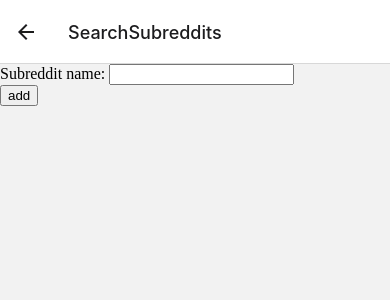
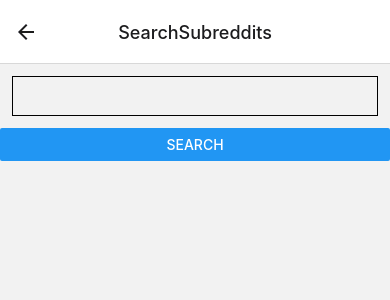
Before and after one commit to ahmedredabs/projetWeb, a React Native app: screen /SearchSubreddits in a window 390 px wide. Shown: the top 300 px of the page. Built offline with nearby package versions, Linux system fonts and the light colour scheme.

Commit message:
async storage, navigation,...

```diff
--- a/App.js
+++ b/App.js
@@ -1,9 +1,7 @@
 import React from "react"
-import { StatusBar } from 'expo-status-bar';
-import { StyleSheet, Text, View } from 'react-native';
+import { Text, Button } from 'react-native';
 import SearchSubreddits from './src/components/SearchSubreddits/SearchSubreddits'
 import Subreddits from "./src/components/Subreddits/Subreddits";
-import Storage from "./src/components/Storage/Storage";
 import Home from './src/components/Home/Home'
 import { NavigationContainer } from '@react-navigation/native';
 import { createNativeStackNavigator } from '@react-navigation/native-stack';
@@ -14,20 +12,17 @@
 
   return (
     <NavigationContainer>
-      <Stack.Navigator>
-        <Stack.Screen name="Home" component={Home} />
+      <Stack.Navigator initialRouteName="Home" screenOptions={{headerTitleAlign: 'center'}}>
+        <Stack.Screen name="Home" component={Home} options={({ navigation, route }) => ({
+          headerTitle: (props) => <Text {...props} />,
+          headerRight: () => (
+            <Button title="Subreddits" />
+          ),
+        })}
+      />
+        <Stack.Screen name="Subreddits" component={Subreddits}/>
         <Stack.Screen name="SearchSubreddits" component={SearchSubreddits}/>
-        <Stack.Screen name="Subreddits" component={Subreddits}/>
       </Stack.Navigator>
     </NavigationContainer>
   );
 }
-
-const styles = StyleSheet.create({
-  container: {
-    flex: 1,
-    backgroundColor: '#fff',
-    alignItems: 'center',
-    justifyContent: 'center',
-  },
-});
--- a/package.json
+++ b/package.json
@@ -10,9 +10,10 @@
   },
   "dependencies": {
     "@expo/webpack-config": "^0.17.2",
-    "@react-native-async-storage/async-storage": "^1.17.11",
+    "@react-native-async-storage/async-storage": "~1.17.3",
     "@react-navigation/native": "^6.0.13",
     "@react-navigation/native-stack": "^6.9.1",
+    "axios": "^1.2.0",
     "expo": "~47.0.6",
     "expo-status-bar": "~1.4.2",
     "react": "18.1.0",
@@ -20,6 +21,7 @@
     "react-native": "0.70.5",
     "react-native-safe-area-context": "4.4.1",
     "react-native-screens": "~3.18.0",
+    "react-native-vector-icons": "^9.2.0",
     "react-native-web": "~0.18.9"
   },
   "devDependencies": {
--- a/src/components/Home/Home.jsx
+++ b/src/components/Home/Home.jsx
@@ -1,9 +1,20 @@
 import React from "react";
+import { View, Button, Text } from 'react-native';
 
+const Home = ({navigation}) => {
 
-const Home = () => {
+  React.useEffect(() => {
+    navigation.setOptions({
+      headerRight: () => (
+        <Button onPress={() => navigation.navigate('Subreddits', { name: 'Jane' })} title="Subreddits" />
+      ),
+    });
+  }, [navigation]);
+
   return (
-    <h1>Test</h1>
+    <View style={{ flex: 1, alignItems: 'center', justifyContent: 'center' }}>
+      <Text>Home Screen</Text>
+    </View>
   );
 
 };
--- a/src/components/SearchSubreddits/SearchSubreddits.jsx
+++ b/src/components/SearchSubreddits/SearchSubreddits.jsx
@@ -1,42 +1,78 @@
 import React, { useState, useEffect } from "react";
-import { Text, TextInput, View } from 'react-native';
-import Storage from "../Storage/Storage";
+import { StatusBar, SafeAreaView, FlatList, Text, TextInput, View, StyleSheet, Button } from 'react-native';
 import AsyncStorage from '@react-native-async-storage/async-storage';
+import * as Config from "../../utils/config"
+import {searchSubreddits} from "../../service/RedditApiService"
 
 const SearchSubreddits = () => {
-    const storeObjectData = Storage.storeObjectData
+  const [ savedSubreddits, setSavedSubreddits ] = useState([])
+  const [ searchedSubreddits, setSearchedSubreddits ] = useState([])
+  const [query, setQuery] = React.useState("");
 
-  const [ subreddit, setSubredditName ] = useState('')
-  const [ savedSubreddits, saveSubreddits ] = useState([])
+  const initialLoad = () => {
+    AsyncStorage.getItem(Config.SAVED_SUBREDDITS_KEY)
+    .then(req => JSON.parse(req))
+    .then(json => setSavedSubreddits(json))
+    .catch(error => console.log('Unable to load data!'))
+  }
+  useEffect(initialLoad, [])
 
-  const handleAddSubredditName = (event) => {
-    event.preventDefault();
-    savedSubreddits.push(subreddit)
-    AsyncStorage.setItem('savedSubreddits', JSON.stringify(savedSubreddits))
+  const handleAddSubredditName = (item) => {
+    var newArray = savedSubreddits.concat(item)
+    setSavedSubreddits(newArray)
+    AsyncStorage.setItem(Config.SAVED_SUBREDDITS_KEY, JSON.stringify(newArray))
     .then(json => console.log('success!'))
-    .catch(error => console.log('error!'));
-    saveSubreddits(
-      savedSubreddits
-    );
+    .catch(error => console.log(error));
   };
 
-  const handleSubredditNameChange = (event) => {
-    setSubredditName(event.target.value);
-  };
+  const handleRequest = () => {
+    searchSubreddits(query).then(
+      data => setSearchedSubreddits(data.names)
+    ).catch(error => console.log(error))
+  }
 
   return (
-    <View>
-        <form onSubmit={handleAddSubredditName}>
-            <div>
-                Subreddit name: <input value={subreddit} onChange={handleSubredditNameChange} />
-            </div>
-            <div>
-                <button type="submit">add</button>
-            </div>
-        </form>
+    <View >
+      <TextInput style={styles.input} onChangeText = {setQuery} value={query} />
+      <Button  onPress={handleRequest} title="search"/>
+      <SafeAreaView style={styles.container}>
+      <FlatList
+        data={searchedSubreddits}
+        renderItem={({item}) => (
+          <View >
+            <Text style={styles.item}> {item} + test</Text>
+            <Button onPress={() =>handleAddSubredditName(item)} title="Add"></Button>
+          </View>
+        )}
+        keyExtractor={(item, index) => index}
+        extraData={searchedSubreddits}
+      />
+      </SafeAreaView>
     </View>
   );
 
 };
 
+const styles = StyleSheet.create({
+  container: {
+    flex: 1,
+    marginTop: StatusBar.currentHeight || 0,
+  },
+  input: {
+    height: 40,
+    margin: 12,
+    borderWidth: 1,
+    padding: 10,
+  },
+  item: {
+    backgroundColor: '#ffff',
+    padding: 20,
+    marginVertical: 8,
+    marginHorizontal: 16
+  },
+  title: {
+    fontSize: 32,
+  }
+})
+
 export default SearchSubreddits;
--- a/src/components/Storage/Storage.jsx
+++ b/src/components/Storage/Storage.jsx
@@ -1,5 +1,7 @@
 import React from "react"
 import AsyncStorage from '@react-native-async-storage/async-storage';
+
+//not used yet
 
   const storeObjectData = async (key, value) => {
     return AsyncStorage.setItem(key, JSON.stringify(value))
--- a/src/components/Subreddits/Subreddits.jsx
+++ b/src/components/Subreddits/Subreddits.jsx
@@ -1,35 +1,85 @@
 
 import React, { useState, useEffect } from "react";
-import { Text, TextInput, View } from 'react-native';
-import Storage from "../Storage/Storage";
+import { SafeAreaView, FlatList, StyleSheet, Text, TextInput, View, Button, StatusBar} from 'react-native';
 import AsyncStorage from '@react-native-async-storage/async-storage';
+import * as Config from "../../utils/config"
+import { useIsFocused } from "@react-navigation/native";
 
-const Subreddits = () => {
-    const getObjectData = Storage.getObjectData
+const Subreddits = ({navigation}) => {
+  const [ subreddits, setSubreddits ] = useState([])
+  const isFocused = useIsFocused();
 
-  const [ subreddits, setSubreddits ] = useState([])
+  const initialLoad = () => {
 
-  const handleViewSubreddits = (event) => {
-    event.preventDefault();
-    AsyncStorage.getItem('savedSubreddits')
-    .then(req => JSON.parse(req))
-    .then(json => {
-        console.log(json)
-        setSubreddits(json)
-    })
-    .catch(error => console.log('error!'))
-  };
+    if(isFocused){
+      AsyncStorage.getItem(Config.SAVED_SUBREDDITS_KEY)
+      .then(req => JSON.parse(req))
+      .then(json => setSubreddits(json))
+      .catch(error => console.log('Unable to load data!'))
+  }
+  }
+  useEffect(initialLoad, [])
+
+  useEffect(() => {
+    if(isFocused){
+      initialLoad();
+    }
+  }, [ isFocused]);
+
+  const handleDeleteSubredditName = (item) => {
+    var index = subreddits.indexOf(item);
+    const nextList = [...subreddits];
+    if (index !== -1) {
+      nextList.splice(index, 1);
+    }
+    AsyncStorage.setItem(Config.SAVED_SUBREDDITS_KEY, JSON.stringify(nextList))
+    .then(json =>setSubreddits(nextList))
+    .then(er => console.log(er))
+
+  }
+
+  React.useEffect(() => {
+    navigation.setOptions({
+      headerRight: () => (
+        <Button onPress={() => navigation.navigate('SearchSubreddits', { name: 'Jane' })} title="Add" />
+      ),
+    });
+  }, [navigation]);
 
   return (
-    <View>
-        <form onSubmit={handleViewSubreddits}>
-            <div>
-                <button type="Get">add</button>
-            </div>
-        </form>
+    <View style={{ flex: 1, alignItems: 'center'}}>
+      <SafeAreaView style={styles.container}>
+      <FlatList
+        data={subreddits}
+        renderItem={({item}) => (
+          <View >
+            <Text style={styles.item}> {item}</Text>
+            <Button onPress={() =>handleDeleteSubredditName(item)} title="Delete"></Button>
+          </View>
+        )}
+        keyExtractor={(item, index) => index}
+        extraData={subreddits}
+      />
+    </SafeAreaView>
     </View>
   );
 
 };
 
+const styles = StyleSheet.create({
+  container: {
+    flex: 1,
+    marginTop: StatusBar.currentHeight || 0,
+  },
+  item: {
+    backgroundColor: '#ffff',
+    padding: 20,
+    marginVertical: 8,
+    marginHorizontal: 16,
+  },
+  title: {
+    fontSize: 32,
+  },
+});
+
 export default Subreddits;
--- a/src/service/RedditApiService.js
+++ b/src/service/RedditApiService.js
@@ -3,8 +3,8 @@
 import * as Endpoints from "../utils/config"
 
 const searchSubreddits = (query) => {
-    const request = axios.get(Endpoints.REDDIT_API_URL + Endpoints.SEARCH_SUBREDDITS_ENDPOINT)
+    const request = axios.get(Endpoints.SEARCH_SUBREDDITS_ENDPOINT, {params: { query: query}} )
     return request.then(response => response.data)
   }
 
-export default { searchSubreddits }
+export { searchSubreddits }
--- a/src/utils/config.js
+++ b/src/utils/config.js
@@ -1,8 +1,9 @@
 
-const REDDIT_API_URL = 'https://www.oauth.reddit.com'
-const SEARCH_SUBREDDITS_ENDPOINT = '/api/search_subreddits'
+const SEARCH_SUBREDDITS_ENDPOINT = 'https://api.reddit.com/api/search_reddit_names.json'
+
+const SAVED_SUBREDDITS_KEY = 'savedSubreddits'
 
 module.exports = {
-  REDDIT_API_URL,
-  SEARCH_SUBREDDITS_ENDPOINT
+  SEARCH_SUBREDDITS_ENDPOINT,
+  SAVED_SUBREDDITS_KEY
 }
```
Also changed, not shown: 1 other file (tests, documents, lock files or other folders).
